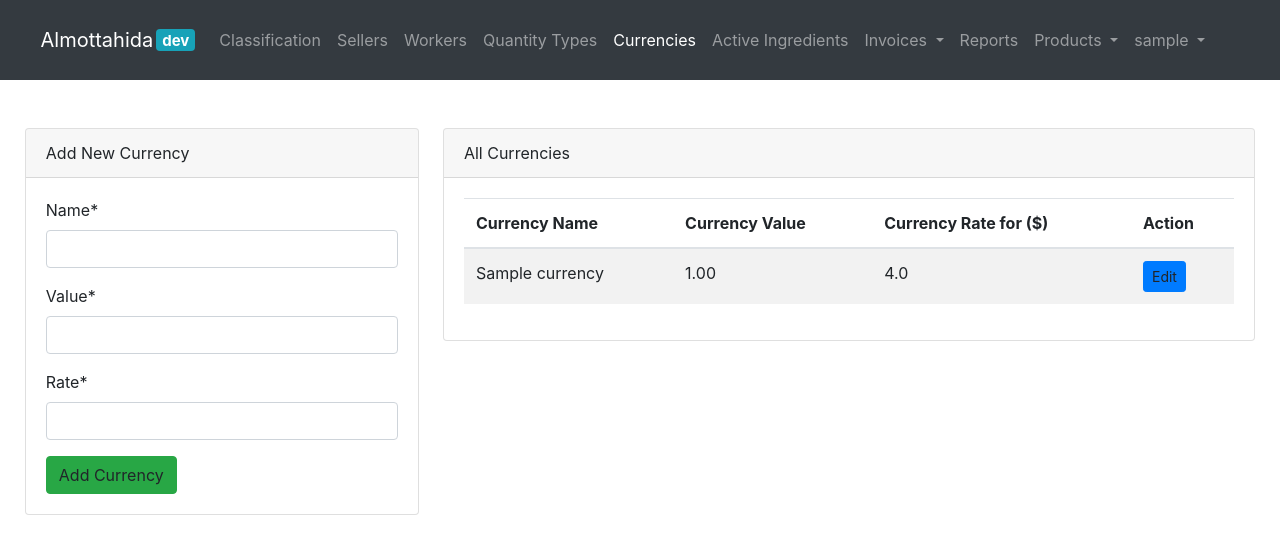
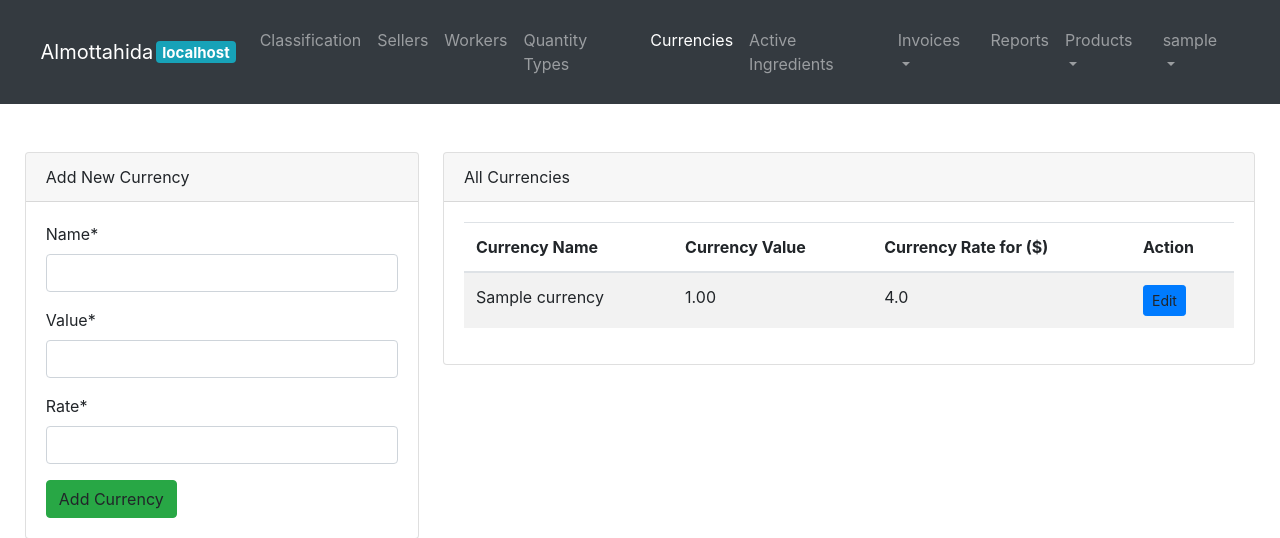
Before and after one commit to derar-sattouf-dev/almottahida_turbo, a Django app: page /currency/ in a window 1280 px wide. Shown: the top 538 px of the page. Run offline with Django 3.2, Linux system fonts and the light colour scheme; a user stored in the database is signed in; tables that the repository leaves empty hold one stand-in row (values such as "Sample post"); some libraries are stand-ins or nearby versions.

Commit message:
Update base.html

```diff
--- a/templates/base.html
+++ b/templates/base.html
@@ -137,7 +137,7 @@
                 final = 'syria';
                 break;
             default:
-                final = 'dev';
+                final = result;
                 break;
         }
         document.getElementById("badge").innerHTML = final;
```
